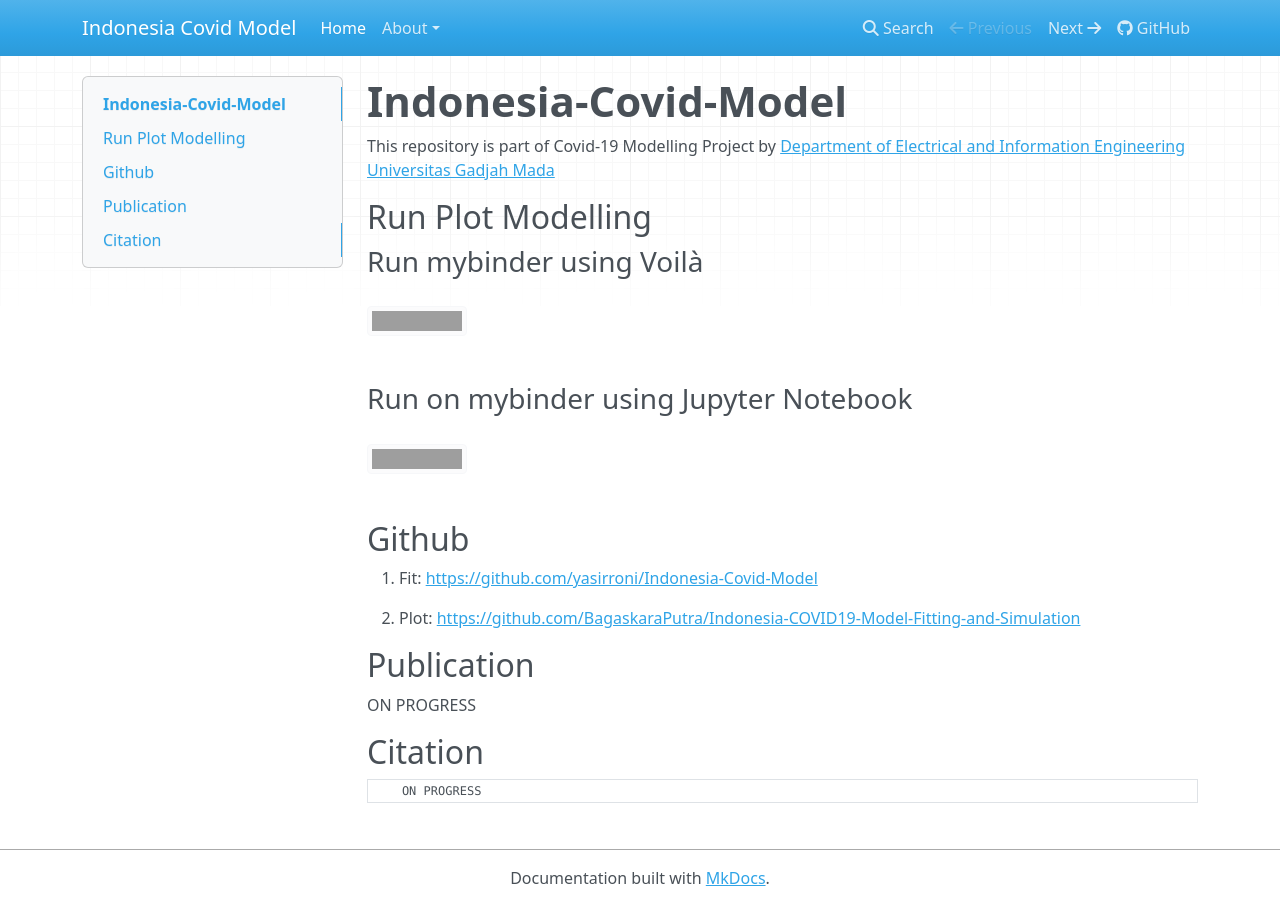
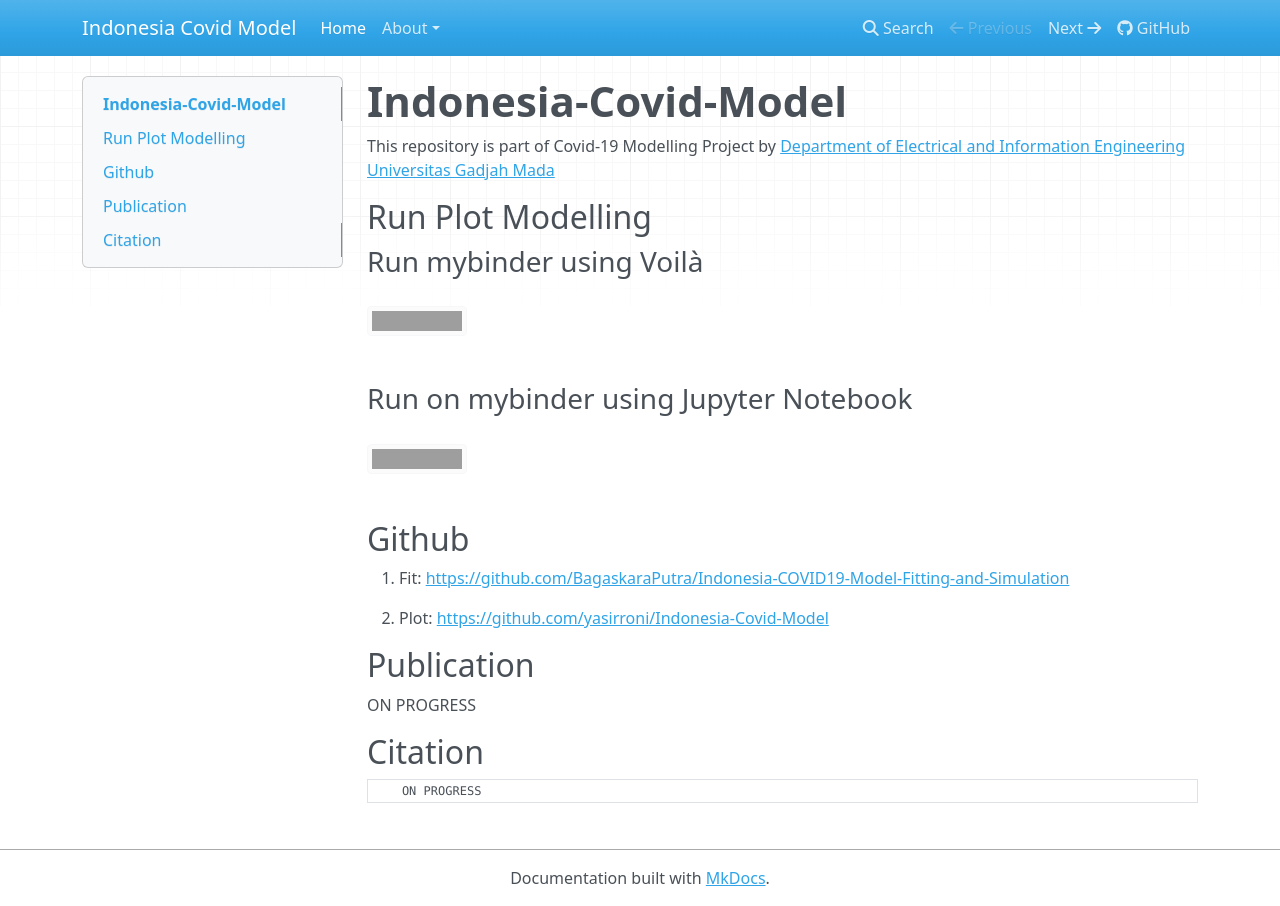
Before and after one commit to yasirroni/Indonesia-Covid-Model, an MkDocs documentation site: the page built from docs/index.md, in a window 1280 px wide. Built offline with MkDocs 1.6.1, drawn with Linux system fonts in a browser that asks for light colours; nearby versions of some CDN libraries; grey boxes are pictures that could not be loaded.

Commit message:
fix typo url index.md

```diff
--- a/docs/index.md
+++ b/docs/index.md
@@ -14,9 +14,9 @@ This repository is part of Covid-19 Modelling Project by [Department of Electric
 
 ## **Github**
 
-1. Fit: <https://github.com/yasirroni/Indonesia-Covid-Model>
+1. Fit: <https://github.com/BagaskaraPutra/Indonesia-COVID19-Model-Fitting-and-Simulation>
 
-2. Plot: <https://github.com/BagaskaraPutra/Indonesia-COVID19-Model-Fitting-and-Simulation>
+2. Plot: <https://github.com/yasirroni/Indonesia-Covid-Model>
 
 ## **Publication**
 
```
